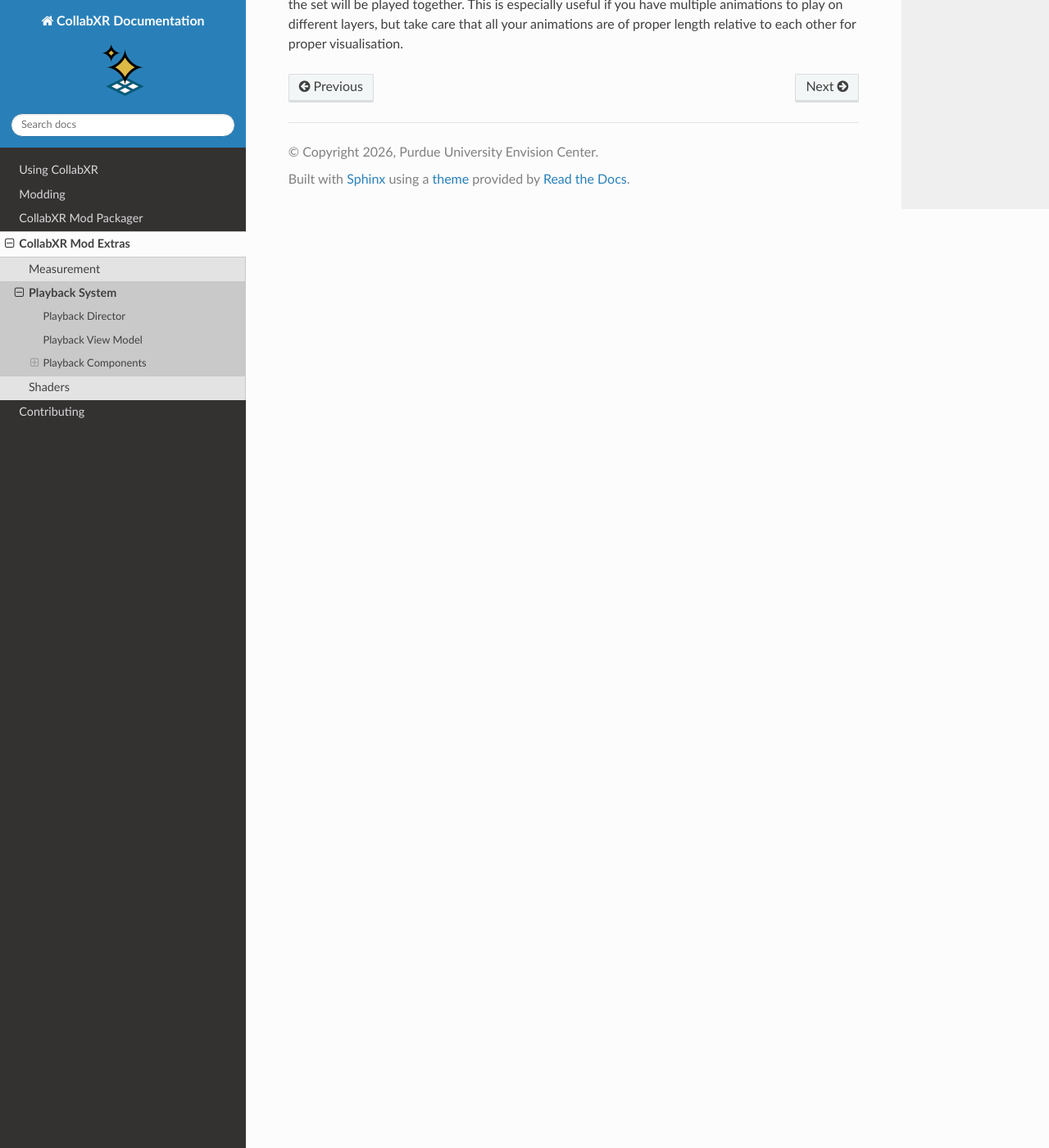
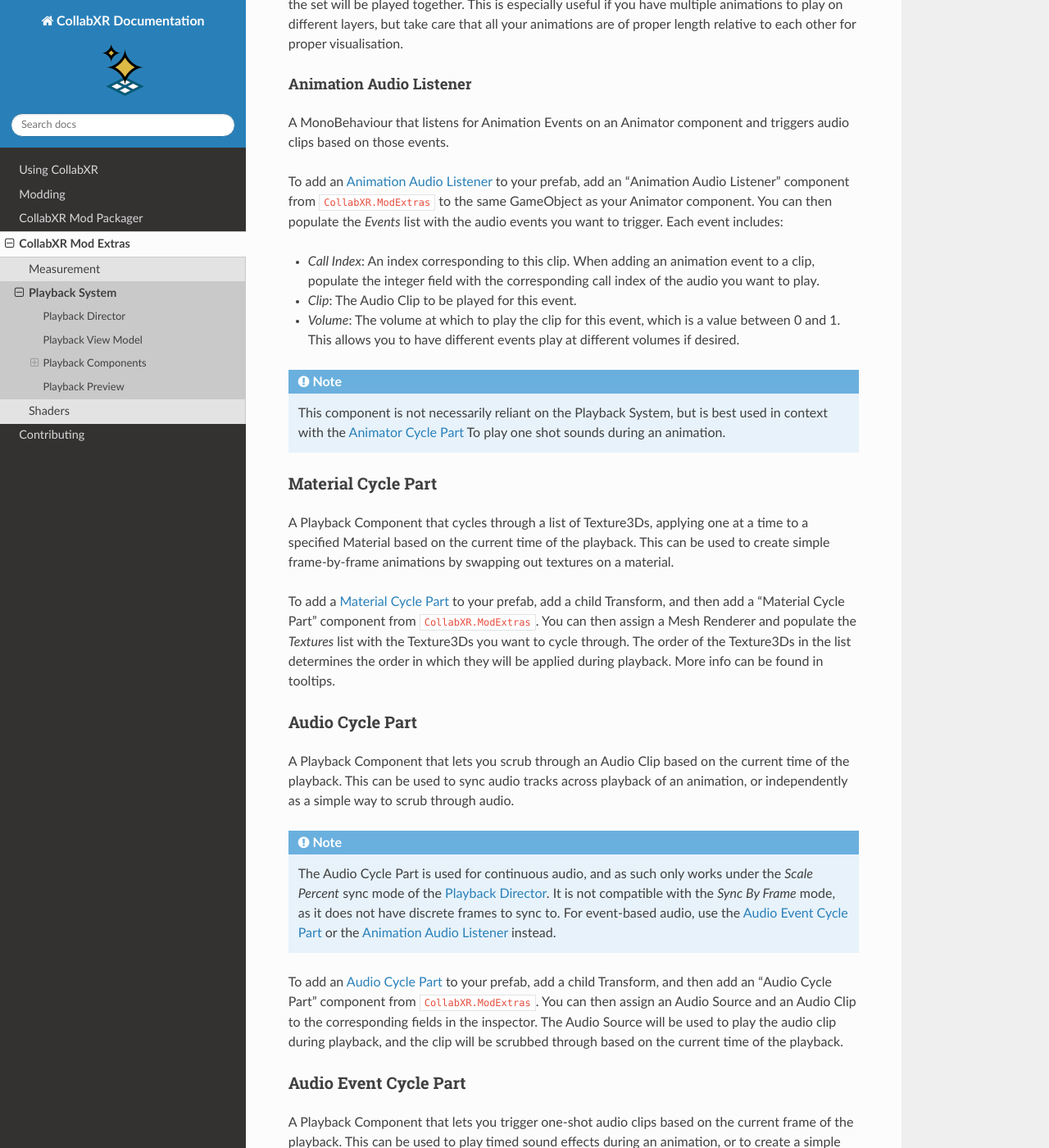
Before and after one commit to Envision-Center/CollabXR-Documentation, a Sphinx documentation site: the page built from docs/source/modextras/playbacksystem.rst, in a window 1280 px wide and 1400 px high, scrolled down 2788 px. Shown: the whole window at 82% size. Built offline with Sphinx 7.4.7 and the Read the Docs theme 3.1.0, drawn with Linux system fonts in a browser that asks for light colours; some of the changed text lies outside the part shown.

Commit message:
Update playbacksystem.rst

```diff
--- a/docs/source/modextras/playbacksystem.rst
+++ b/docs/source/modextras/playbacksystem.rst
@@ -59,3 +59,53 @@
     - `Layer`: The index of the Animator layer to play the animation on. This defaults to 0, which is the base layer of the Animator.
 
 When using the `Animator Cycle Part`_ during a CollabXR session, the user can switch between the different Animation Sets that you have configured in the inspector, where all specified animations in the set will be played together. This is especially useful if you have multiple animations to play on different layers, but take care that all your animations are of proper length relative to each other for proper visualisation.
+
+Animation Audio Listener
+""""""""""""""""""""""""""""""""""""""""
+A MonoBehaviour that listens for Animation Events on an Animator component and triggers audio clips based on those events.
+
+To add an `Animation Audio Listener`_ to your prefab, add an "Animation Audio Listener" component from ``CollabXR.ModExtras`` to the same GameObject as your Animator component. You can then populate the `Events` list with the audio events you want to trigger. Each event includes:
+
+- `Call Index`: An index corresponding to this clip. When adding an animation event to a clip, populate the integer field with the corresponding call index of the audio you want to play.
+- `Clip`: The Audio Clip to be played for this event.
+- `Volume`: The volume at which to play the clip for this event, which is a value between 0 and 1. This allows you to have different events play at different volumes if desired.
+
+.. note::
+    This component is not necessarily reliant on the Playback System, but is best used in context with the `Animator Cycle Part`_ To play one shot sounds during an animation.
+
+Material Cycle Part
+^^^^^^^^^^^^^^^^^^^^^^^^^^^^^^^^^^
+A Playback Component that cycles through a list of Texture3Ds, applying one at a time to a specified Material based on the current time of the playback. This can be used to create simple frame-by-frame animations by swapping out textures on a material.
+
+To add a `Material Cycle Part`_ to your prefab, add a child Transform, and then add a "Material Cycle Part" component from ``CollabXR.ModExtras``. You can then assign a Mesh Renderer and populate the `Textures` list with the Texture3Ds you want to cycle through. The order of the Texture3Ds in the list determines the order in which they will be applied during playback. More info can be found in tooltips.
+
+Audio Cycle Part
+^^^^^^^^^^^^^^^^^^^^^^^^^^^^^^^^^^
+A Playback Component that lets you scrub through an Audio Clip based on the current time of the playback. This can be used to sync audio tracks across playback of an animation, or independently as a simple way to scrub through audio.
+
+.. note::
+
+    The Audio Cycle Part is used for continuous audio, and as such only works under the `Scale Percent` sync mode of the `Playback Director`_. It is not compatible with the `Sync By Frame` mode, as it does not have discrete frames to sync to. For event-based audio, use the `Audio Event Cycle Part`_ or the `Animation Audio Listener`_ instead.
+
+To add an `Audio Cycle Part`_ to your prefab, add a child Transform, and then add an "Audio Cycle Part" component from ``CollabXR.ModExtras``. You can then assign an Audio Source and an Audio Clip to the corresponding fields in the inspector. The Audio Source will be used to play the audio clip during playback, and the clip will be scrubbed through based on the current time of the playback.
+
+Audio Event Cycle Part
+^^^^^^^^^^^^^^^^^^^^^^^^^^^^^^^^^^^^
+
+A Playback Component that lets you trigger one-shot audio clips based on the current frame of the playback. This can be used to play timed sound effects during an animation, or to create a simple step sequencer by triggering different clips on different frames.
+
+To add an `Audio Event Cycle Part`_ to your prefab, add a child Transform, and then add an "Audio Event Cycle Part" component from ``CollabXR.ModExtras``. You can then assign an Audio Source and populate the `Events` list with the audio events you want to trigger. Each event includes:
+
+- `Frame`: The frame of the playback at which to trigger this event. This is determined by the total number of frames in the playback, which is calculated based on the `Duration` field of the `Playback Director`_ and the frame rate of the playback (which is determined by the number of frames in the longest Animation Clip or Object Cycle Part, or can be set manually in the inspector). When the playback reaches this frame, the specified audio clip will be played once on the assigned Audio Source.
+- `Clip`: The Audio Clip to be played for this event.
+- `Volume`: The volume at which to play the clip for this event, which is a value between 0 and 1. This allows you to have different events play at different volumes if desired.
+
+Alternatively, you can use the `Animation Audio Listener`_ component to leverage Unity's Animation Event system to add events on animation clips as well.
+
+Playback Preview
+-------------------------------
+To test the playback of your animations and other content in the Unity Editor, you can use the `Playback Director`_'s Editor Window to simulate the playback of your content without having to enter Play mode or start a CollabXR session.
+
+To access the window, navigate to `CollabXR > Mod Extras > Playback Director` in the Unity Editor menu bar. This will open a window that allows you to control the playback of the content on a specified `Playback Director`_ component in the editor.
+
+In this editor, you can use the play, pause, and stop buttons to control the playback. You can also scrub through the playback using the timeline slider, and adjust the playback speed using the speed slider. You can also swap between animation sets here as well.
```
